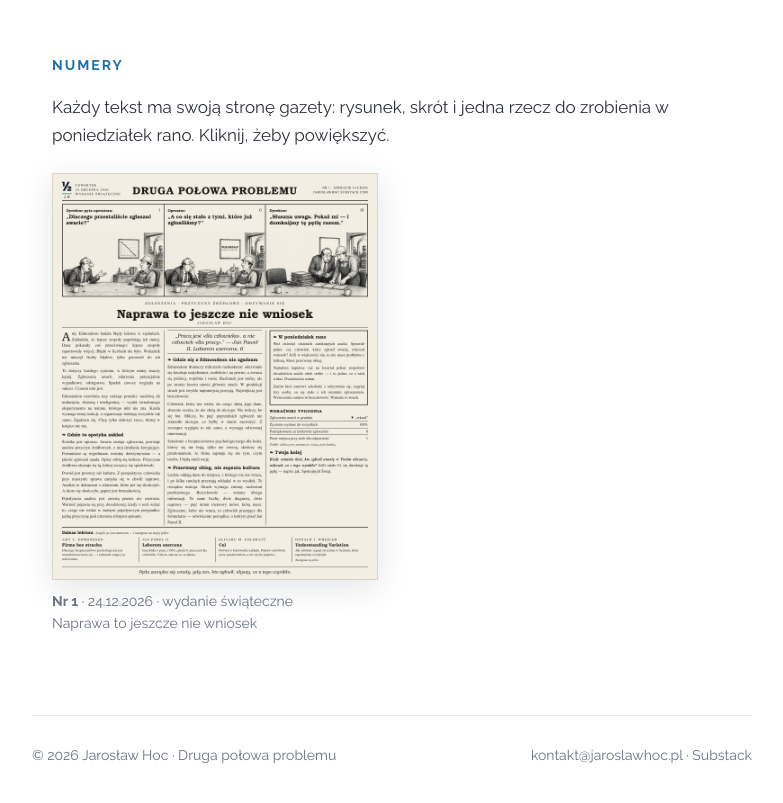
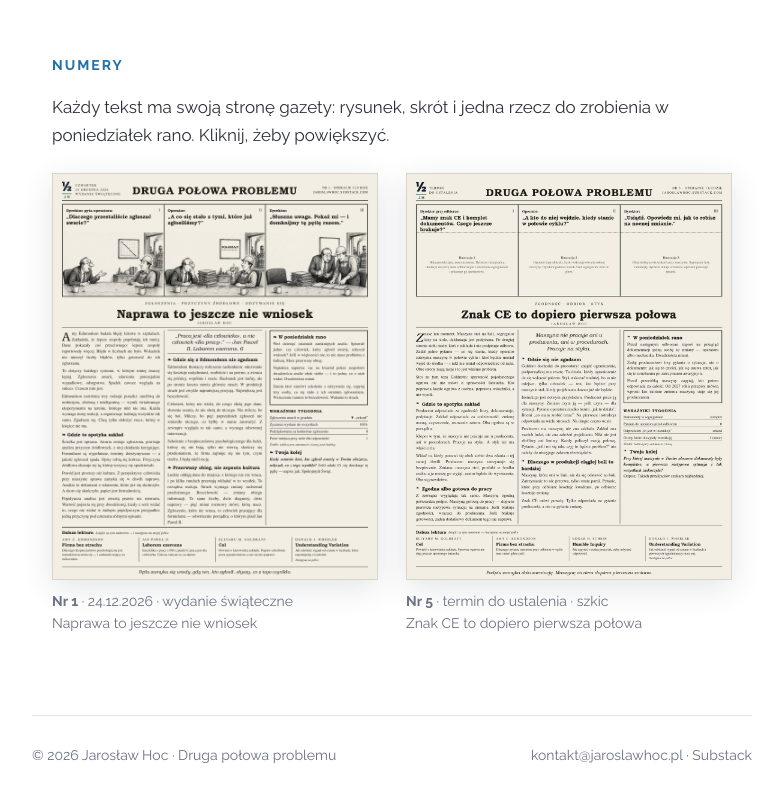
Before and after one commit to Jarek-Hoc/Jaroslaw_Hoc, a plain HTML site: page podglad-7f3k-numery.html in a window 1280 px wide. Shown: the part 91-894 px from the top of the page, without its empty margins (248-1031 px from the left). Drawn offline with Linux system fonts and the light colour scheme.

Commit message:
Gazeta Nr 5 (szkic): Znak CE to dopiero pierwsza połowa
Strona gazety PL z panelami-opisami scen (bez ilustracji) i wpis na ukrytej stronie Numery.

Co-Authored-By: Claude Fable 5.2 <noreply@anthropic.com>
Claude-Session: https://claude.ai/code/session_01WJpYcXVeUEHNjxiomagZ1B

```diff
--- a/podglad-7f3k-numery.html
+++ b/podglad-7f3k-numery.html
@@ -24,7 +24,7 @@
 <nav class="menu"><a href="podglad-7f3k-start" class="">Teksty</a><a href="podglad-7f3k-numery" class="on">Numery</a><a href="podglad-7f3k-o-mnie" class="">O mnie</a><a href="podglad-7f3k-issues" class="lang" lang="en">EN</a></nav>
 </div></header>
 <main class="wrap">
-<h2>Numery</h2><p class="lead">Każdy tekst ma swoją stronę gazety: rysunek, skrót i jedna rzecz do zrobienia w poniedziałek rano. Kliknij, żeby powiększyć.</p><div class="issues"><figure class="issue"><a href="gazeta-nr1-pl.jpg"><img src="gazeta-nr1-pl.jpg" alt="Naprawa to jeszcze nie wniosek" loading="lazy"></a><figcaption><b>Nr 1</b> · 24.12.2026 · wydanie świąteczne<br>Naprawa to jeszcze nie wniosek</figcaption></figure></div>
+<h2>Numery</h2><p class="lead">Każdy tekst ma swoją stronę gazety: rysunek, skrót i jedna rzecz do zrobienia w poniedziałek rano. Kliknij, żeby powiększyć.</p><div class="issues"><figure class="issue"><a href="gazeta-nr1-pl.jpg"><img src="gazeta-nr1-pl.jpg" alt="Naprawa to jeszcze nie wniosek" loading="lazy"></a><figcaption><b>Nr 1</b> · 24.12.2026 · wydanie świąteczne<br>Naprawa to jeszcze nie wniosek</figcaption></figure><figure class="issue"><a href="gazeta-nr5-pl.jpg"><img src="gazeta-nr5-pl.jpg" alt="Znak CE to dopiero pierwsza połowa" loading="lazy"></a><figcaption><b>Nr 5</b> · termin do ustalenia · szkic<br>Znak CE to dopiero pierwsza połowa</figcaption></figure></div>
 </main>
 <footer class="wrap">
 <span>© 2026 Jarosław Hoc · Druga połowa problemu</span>
```
Also changed, not shown: gazeta-nr5-pl.jpg (added).
